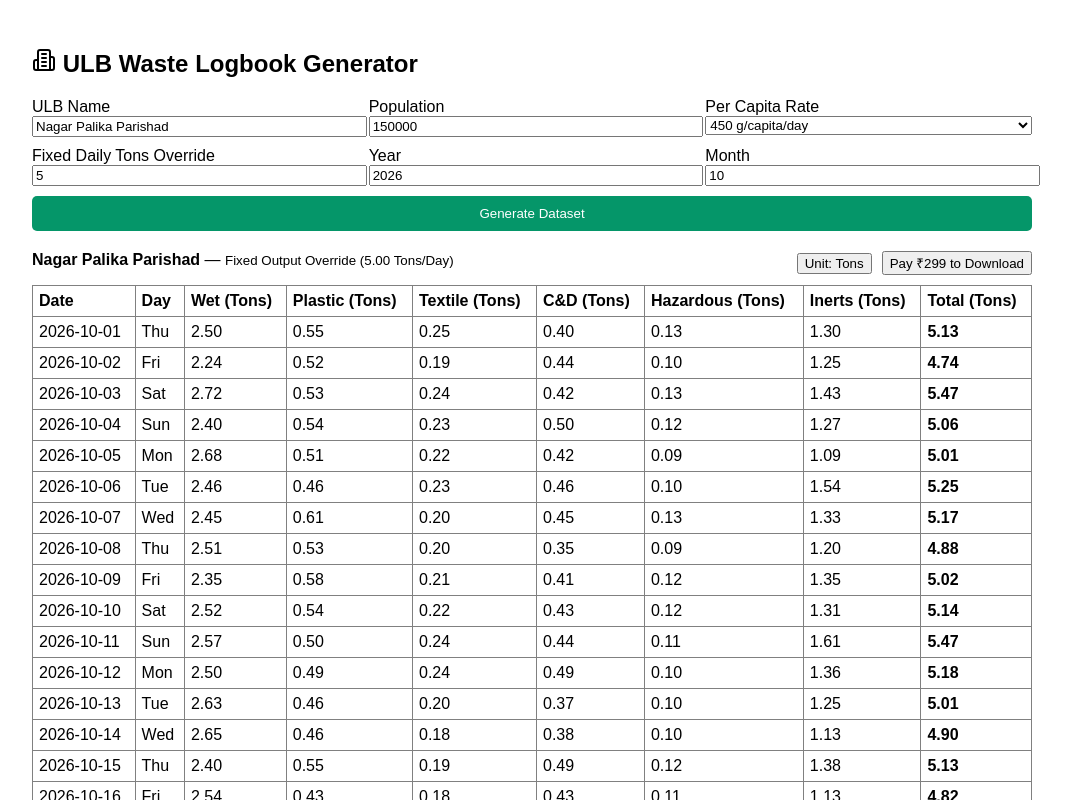
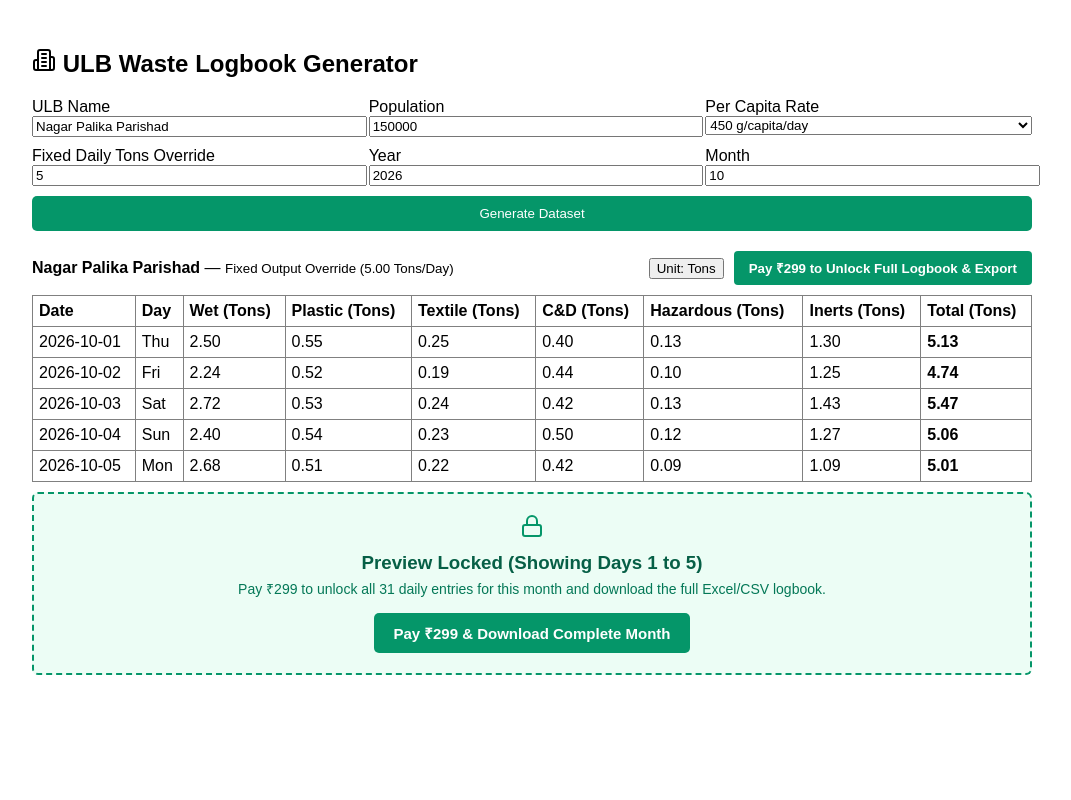
Before and after one commit to akv99111-source/ulb-waste-generator, a React (Vite) app: page / in a window 1280 px wide. Both pictures are taken after typing "5" into the empty fields and a click on the button "Generate Dataset". Shown: the top 800 px of the page, without its empty margins (108-1179 px from the left). Built offline with nearby package versions, Linux system fonts and the light colour scheme.

Commit message:
App.jsx
only preview and can be xcel can be download after payment

```diff
--- a/src/App.jsx
+++ b/src/App.jsx
@@ -1,5 +1,5 @@
 import React, { useState } from 'react';
-import { Building2, Download, CreditCard, BarChart3, RefreshCw, Calculator } from 'lucide-react';
+import { Building2, Download, CreditCard, BarChart3, Lock } from 'lucide-react';
 
 export default function App() {
   const [ulbName, setUlbName] = useState('Nagar Palika Parishad');
@@ -97,7 +97,7 @@ export default function App() {
         amount: orderData.amount,
         currency: orderData.currency,
         name: 'ULB Logbook Generator',
-        description: `Waste Dataset Export: ${ulbName}`,
+        description: `Full Logbook Unlock: ${ulbName}`,
         order_id: orderData.id,
         handler: function () {
           setIsPaid(true);
@@ -140,6 +140,9 @@ export default function App() {
     document.body.removeChild(link);
   };
 
+  // Restrict displayed rows to first 5 if unpaid
+  const visibleRows = generatedData ? (isPaid ? generatedData : generatedData.slice(0, 5)) : [];
+
   return (
     <div style={{ padding: '20px', fontFamily: 'sans-serif', maxWidth: '1000px', margin: '0 auto' }}>
       <h2><Building2 /> ULB Waste Logbook Generator</h2>
@@ -165,17 +168,19 @@ export default function App() {
 
       {generatedData && (
         <div>
-          <div style={{ display: 'flex', justifyContent: 'space-between', marginBottom: '10px' }}>
+          <div style={{ display: 'flex', justifyContent: 'space-between', alignItems: 'center', marginBottom: '10px' }}>
             <div><strong>{ulbName}</strong> — <small>{calcBasis}</small></div>
             <div>
               <button onClick={() => setDisplayUnit(displayUnit === 'Tons' ? 'kg' : 'Tons')} style={{ marginRight: '10px' }}>
                 Unit: {displayUnit}
               </button>
               {isPaid ? (
-                <button onClick={downloadCSV}><Download /> Export CSV</button>
+                <button onClick={downloadCSV} style={{ padding: '8px 15px', background: '#0f172a', color: '#fff', border: 'none', borderRadius: '4px', cursor: 'pointer' }}>
+                  <Download size={14} /> Export CSV
+                </button>
               ) : (
-                <button onClick={handlePayment} disabled={isProcessing}>
-                  {isProcessing ? 'Processing...' : 'Pay ₹299 to Download'}
+                <button onClick={handlePayment} disabled={isProcessing} style={{ padding: '8px 15px', background: '#059669', color: '#fff', border: 'none', borderRadius: '4px', cursor: 'pointer', fontWeight: 'bold' }}>
+                  {isProcessing ? 'Processing...' : 'Pay ₹299 to Unlock Full Logbook & Export'}
                 </button>
               )}
             </div>
@@ -190,7 +195,7 @@ export default function App() {
               </tr>
             </thead>
             <tbody>
-              {generatedData.map((row, idx) => (
+              {visibleRows.map((row, idx) => (
                 <tr key={idx}>
                   <td>{row.date}</td><td>{row.dayName}</td>
                   <td>{formatVal(row.wet)}</td><td>{formatVal(row.plastic)}</td>
@@ -201,6 +206,19 @@ export default function App() {
               ))}
             </tbody>
           </table>
+
+          {!isPaid && (
+            <div style={{ border: '2px dashed #059669', background: '#ecfdf5', padding: '20px', textAlign: 'center', marginTop: '10px', borderRadius: '6px' }}>
+              <Lock style={{ color: '#059669', marginBottom: '5px' }} />
+              <h3 style={{ margin: '5px 0', color: '#065f46' }}>Preview Locked (Showing Days 1 to 5)</h3>
+              <p style={{ margin: '5px 0 15px 0', color: '#047857', fontSize: '14px' }}>
+                Pay ₹299 to unlock all {generatedData.length} daily entries for this month and download the full Excel/CSV logbook.
+              </p>
+              <button onClick={handlePayment} disabled={isProcessing} style={{ padding: '10px 20px', background: '#059669', color: '#fff', border: 'none', borderRadius: '5px', fontSize: '15px', fontWeight: 'bold', cursor: 'pointer' }}>
+                {isProcessing ? 'Connecting...' : 'Pay ₹299 & Download Complete Month'}
+              </button>
+            </div>
+          )}
         </div>
       )}
     </div>
```
